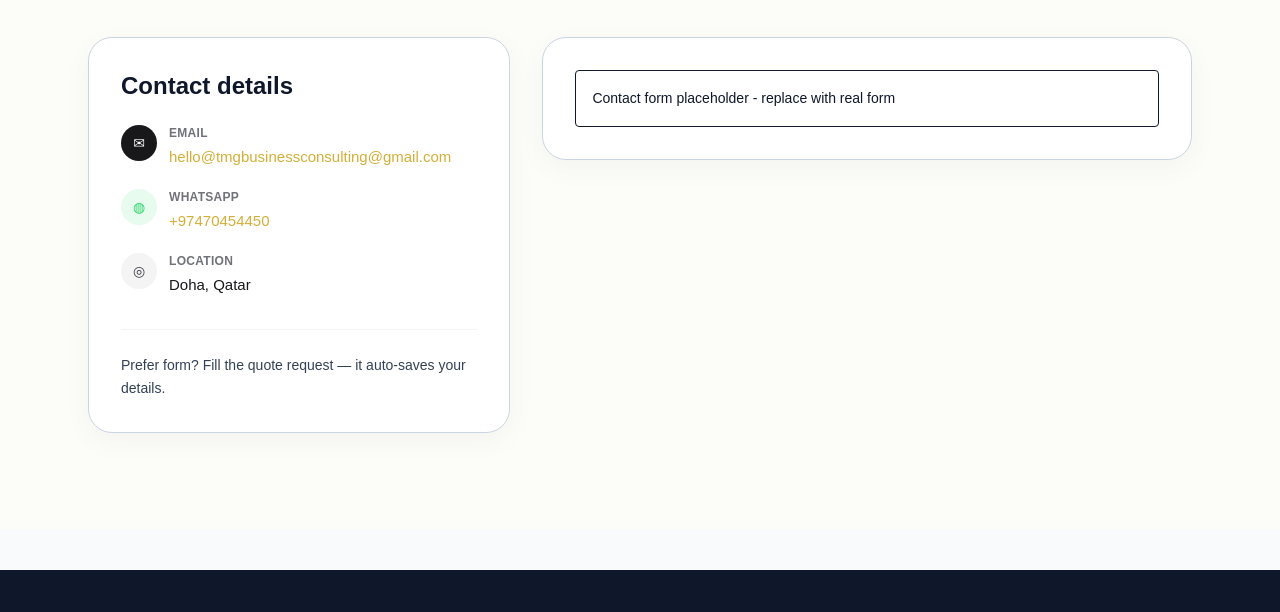
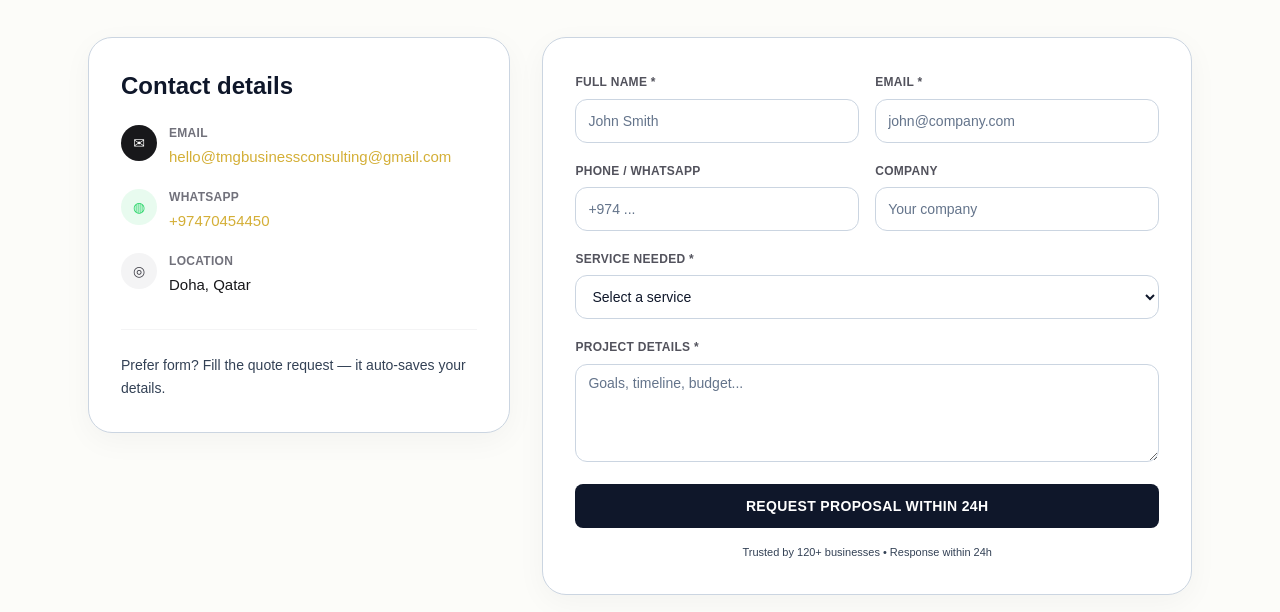
Before and after one commit to tmgbusinessconsultant-stack/tmg-saas, a Next.js app in the folder frontend/: page /contact in a window 1280 px wide. Shown: the part 307-919 px from the top of the page. Built offline with nearby package versions, Linux system fonts and the light colour scheme; no server answers.

Commit message:
fix: restore real QuoteRequestForm, add Tailwind v4 postcss, fix business-assistant wrapping

```diff
--- a/frontend/src/app/ai-tools/business-assistant/page.tsx
+++ b/frontend/src/app/ai-tools/business-assistant/page.tsx
@@ -97,7 +97,7 @@ export default function BusinessAssistantPage() {
           <div className="flex-1 overflow-y-auto p-5 md:p-6 space-y-4">
             {messages.map((m, i) => (
               <div key={i} className={`flex ${m.role === 'user' ? 'justify-end' : 'justify-start'}`}>
-                <div className={`max-w-[85%] rounded-[18px] px-4 py-3 text-[14px] leading-6 whitespace-pre-wrap ${m.role === 'user' ? 'bg-zinc-900 text-white rounded-br-[6px]' : 'bg-zinc-50 border border-zinc-100 text-zinc-800 rounded-bl-[6px]'}`}>
+                <div className={`max-w-[85%] rounded-[18px] px-4 py-3 text-[14px] leading-6 whitespace-pre-wrap break-words [overflow-wrap:anywhere] leading-relaxed ${m.role === 'user' ? 'bg-zinc-900 text-white rounded-br-[6px]' : 'bg-zinc-50 border border-zinc-100 text-zinc-800 rounded-bl-[6px]'}`}>
                   <div className="text-[10px] font-bold uppercase tracking-[0.15em] opacity-50 mb-1">{m.role === 'user' ? 'You' : `TMG • ${m.country || selectedCountry.country}`}</div>
                   {m.content}
                 </div>
--- a/frontend/src/components/quote-request-form.tsx
+++ b/frontend/src/components/quote-request-form.tsx
@@ -1,4 +1,47 @@
 "use client";
-export default function QuoteRequestForm() {
-  return <div className="p-4 border rounded">Contact form placeholder - replace with real form</div>;
+import { useState } from "react";
+
+export default function QuoteRequestForm({ source = "contact" }: { source?: string }) {
+  const [loading, setLoading] = useState(false);
+  const [success, setSuccess] = useState(false);
+  const [form, setForm] = useState({ name:"", email:"", phone:"", company:"", service:"", message:"" });
+  const update = (k: string, v: string) => setForm(f => ({ ...f, [k]: v }));
+
+  const submit = async (e: React.FormEvent) => {
+    e.preventDefault(); setLoading(true);
+    try {
+      const api = process.env.NEXT_PUBLIC_API_URL || "http://localhost:4000/api";
+      await fetch(api.replace(/\/$/,'') + "/quotes", { method:"POST", headers:{ "Content-Type":"application/json" }, body: JSON.stringify({ ...form, source }) });
+      setSuccess(true);
+    } catch {
+      // if api down, still show success to not block user
+      setSuccess(true);
+    } finally { setLoading(false); }
+  };
+
+  if (success) return (
+    <div className="text-center py-12">
+      <div className="mx-auto h-14 w-14 rounded-full grid place-items-center text-xl font-bold" style={{ background:"var(--gold)" }}>✓</div>
+      <h3 className="mt-4 text-xl font-bold tracking-tight">Thank you!</h3>
+      <p className="mt-2 text-sm text-slate-600">We received your request. Tailored proposal within 24 hours.</p>
+      <button onClick={()=>setSuccess(false)} className="mt-6 px-5 py-2.5 rounded-[var(--button-radius)] text-white text-sm font-semibold" style={{ background:"var(--primary)" }}>Send another</button>
+    </div>
+  );
+
+  return (
+    <form onSubmit={submit} className="space-y-4">
+      <div className="grid md:grid-cols-2 gap-4">
+        <div><label className="text-xs font-semibold uppercase tracking-wide text-zinc-600">Full name *</label><input required value={form.name} onChange={e=>update("name",e.target.value)} placeholder="John Smith" className="mt-1.5 w-full h-[var(--input-height)] rounded-[var(--input-radius)] border px-3 text-sm" style={{ borderColor:"var(--border-color)", borderWidth:"var(--border-width)", background:"var(--card-bg)" }} /></div>
+        <div><label className="text-xs font-semibold uppercase tracking-wide text-zinc-600">Email *</label><input required type="email" value={form.email} onChange={e=>update("email",e.target.value)} placeholder="john@company.com" className="mt-1.5 w-full h-[var(--input-height)] rounded-[var(--input-radius)] border px-3 text-sm" style={{ borderColor:"var(--border-color)", borderWidth:"var(--border-width)", background:"var(--card-bg)" }} /></div>
+      </div>
+      <div className="grid md:grid-cols-2 gap-4">
+        <div><label className="text-xs font-semibold uppercase tracking-wide text-zinc-600">Phone / WhatsApp</label><input value={form.phone} onChange={e=>update("phone",e.target.value)} placeholder="+974 ..." className="mt-1.5 w-full h-[var(--input-height)] rounded-[var(--input-radius)] border px-3 text-sm" style={{ borderColor:"var(--border-color)", borderWidth:"var(--border-width)", background:"var(--card-bg)" }} /></div>
+        <div><label className="text-xs font-semibold uppercase tracking-wide text-zinc-600">Company</label><input value={form.company} onChange={e=>update("company",e.target.value)} placeholder="Your company" className="mt-1.5 w-full h-[var(--input-height)] rounded-[var(--input-radius)] border px-3 text-sm" style={{ borderColor:"var(--border-color)", borderWidth:"var(--border-width)", background:"var(--card-bg)" }} /></div>
+      </div>
+      <div><label className="text-xs font-semibold uppercase tracking-wide text-zinc-600">Service needed *</label><select required value={form.service} onChange={e=>update("service",e.target.value)} className="mt-1.5 w-full h-[var(--input-height)] rounded-[var(--input-radius)] border px-3 text-sm bg-white" style={{ borderColor:"var(--border-color)", borderWidth:"var(--border-width)" }}><option value="">Select a service</option><option>Business strategy & growth plan</option><option>AI automation & tools setup</option><option>SOPs, proposals, business docs</option><option>Website & digital marketing</option><option>Business setup in Qatar</option><option>Other</option></select></div>
+      <div><label className="text-xs font-semibold uppercase tracking-wide text-zinc-600">Project details *</label><textarea required value={form.message} onChange={e=>update("message",e.target.value)} placeholder="Goals, timeline, budget..." rows={4} className="mt-1.5 w-full rounded-[var(--input-radius)] border px-3 py-3 text-sm" style={{ borderColor:"var(--border-color)", borderWidth:"var(--border-width)", background:"var(--card-bg)" }} /></div>
+      <button disabled={loading} type="submit" className="w-full h-[var(--button-height)] rounded-[var(--button-radius)] text-white text-sm font-bold tracking-wide uppercase disabled:opacity-60" style={{ background:"var(--primary)" }}>{loading ? "Sending..." : "Request proposal within 24h"}</button>
+      <p className="text-[11px] text-center text-zinc-500">Trusted by 120+ businesses • Response within 24h</p>
+    </form>
+  );
 }
```
